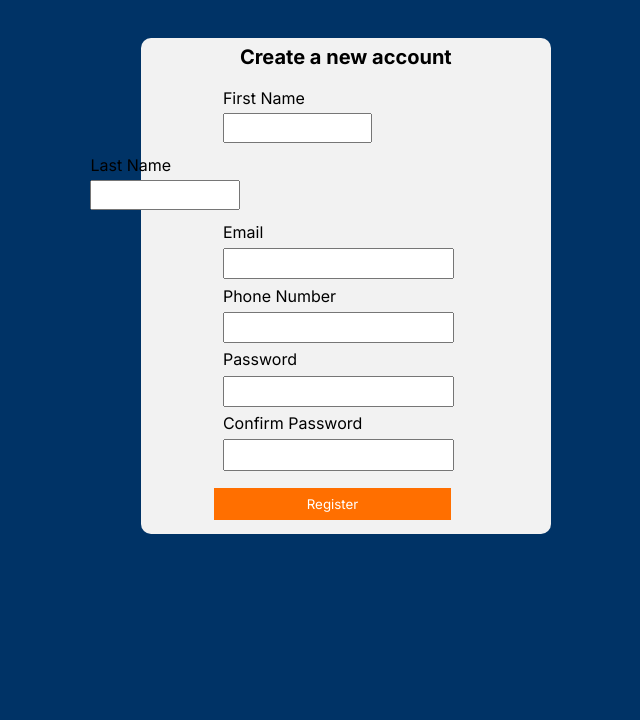
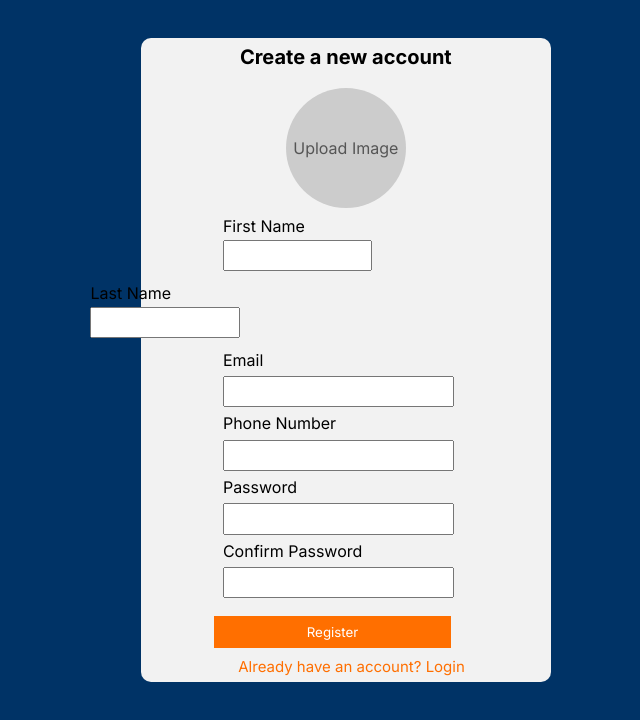
Before and after one commit to PrannavP/BookMyTicket-Frontend, a React (Vite) app: page /register in a window 1280 px wide. Shown: the top 720 px of the page, without its empty margins (307-947 px from the left). Built offline with nearby package versions, Linux system fonts and the light colour scheme.

Commit message:
Add Registration Profile Image Input

```diff
--- a/package.json
+++ b/package.json
@@ -13,6 +13,7 @@
     "axios": "^1.7.2",
     "react": "^18.3.1",
     "react-dom": "^18.3.1",
+    "react-helmet": "^6.1.0",
     "react-icons": "^5.2.1",
     "react-router-dom": "^6.25.1",
     "react-slick": "^0.30.2",
--- a/src/components/dashboardpageComponent/LogoutButton.jsx
+++ b/src/components/dashboardpageComponent/LogoutButton.jsx
@@ -1,7 +1,5 @@
 const LogoutButton = () => {
     const handleLogout = () => {
-        localStorage.clear();
-
         // redirect to login page
         window.location.href = '/login';
     };
--- a/src/components/loginpageComponent/LoginForm.jsx
+++ b/src/components/loginpageComponent/LoginForm.jsx
@@ -28,7 +28,12 @@ const LoginForm = () => {
 			});
 
 			setSuccess('Login Successful');
-			window.location.href = '/dashboard';
+
+			// redirect after 1200ms
+			setTimeout(() => {
+				window.location.href = '/dashboard';
+			}, 1200);
+
 		}catch(err){
 			if(err.response && err.response.data && err.response.data.error){
 				setError(err.response.data.error);
--- a/src/components/registerpageComponent/RegisterForm.jsx
+++ b/src/components/registerpageComponent/RegisterForm.jsx
@@ -1,11 +1,12 @@
-// register page component
-
+import { useState } from "react";
 import axios from "axios";
-import { useState } from "react";
-
+import { Link } from "react-router-dom";
 import '../../styles/registerform.css';
 
 const RegisterForm = () => {
+    const [profileImage, setProfileImage] = useState(null);
+    const [profileImageFile, setProfileImageFile] = useState(null);
+
     const [firstName, setFirstName] = useState('');
     const [lastName, setLastName] = useState('');
     const [email, setEmail] = useState('');
@@ -18,39 +19,52 @@ const RegisterForm = () => {
 
     const fullname = `${firstName} ${lastName}`;
 
+    // Image handler
+    const handleImageChange = (e) => {
+        const file = e.target.files[0];
+        if (file) {
+            setProfileImage(URL.createObjectURL(file)); // Preview
+            setProfileImageFile(file); // Store file object
+        }
+    };
+
     const handleRegister = async (e) => {
         e.preventDefault();
 
-        if(!firstName || !lastName || !email || !phonenumber || !password){
+        if (!profileImageFile || !firstName || !lastName || !email || !phonenumber || !password) {
             alert('Please fill in all fields.');
             return;
+        }
+
+        if (password !== confirmPassword) {
+            alert('Passwords do not match.');
+            return;
+        }
+
+        const formData = new FormData();
+        formData.append('full_name', fullname);
+        formData.append('email', email);
+        formData.append('password', password);
+        formData.append('contact_number', phonenumber);
+        formData.append('address', address);
+        formData.append('age', age);
+        formData.append('profile_image', profileImageFile);
+
+        try {
+            await axios.post('http://localhost:3000/register', formData, {
+                headers: {
+                    'Content-Type': 'multipart/form-data'
+                }
+            });
+
+            window.location.href = '/login';
+
+        } catch (err) {
+            alert('Something went wrong in registration: ' + err.message);
+        }
     };
 
-        if (password !== confirmPassword) { // Add this validation
-            alert('Passwords do not match.');
-            return;
-        };
-
-        // api register request
-        try{
-            await axios.post('http://localhost:3000/register', {
-                full_name: fullname,
-                email: email,
-                password: password,
-                contact_number: phonenumber,
-                address: address,
-                age: age
-            });
-
-            // after successful registration redirect to login page
-            window.location.href = '/login';
-
-        }catch(err){
-            setError('Something went wrong in registration: ' + err.message);
-        };
-    };
-
-    return(
+    return (
         <>
             <div className="registerform-main-container">
                 <div className="registerform-container">
@@ -58,14 +72,30 @@ const RegisterForm = () => {
                         <h3>Create a new account</h3>
                     </div>
                     <div className="registerform-input-container">
+                        <div className="image-upload-container">
+                            <label htmlFor="profileImage" className="image-upload-label">
+                                {profileImage ? (
+                                    <img src={profileImage} alt="Profile" className="profile-image" />
+                                ) : (
+                                    <span className="upload-text">Upload Image</span>
+                                )}
+                            </label>
+                            <input
+                                type="file"
+                                id="profileImage"
+                                accept="image/*"
+                                onChange={handleImageChange}
+                            />
+                        </div>
+
                         <div className="first-name-input-container">
                             <label htmlFor="firstname">First Name</label><br />
-                        <input type="text" name="firstname" value={firstName} onChange={(e) => setFirstName(e.target.value)}/>
+                            <input type="text" name="firstname" value={firstName} onChange={(e) => setFirstName(e.target.value)} />
                         </div>
 
                         <div className="last-name-input-container">
                             <label htmlFor="lastname">Last Name</label><br />
-                        <input type="text" name="lastname" value={lastName} onChange={(e) => setLastName(e.target.value)}/>
+                            <input type="text" name="lastname" value={lastName} onChange={(e) => setLastName(e.target.value)} />
                         </div>
 
                         <div className="other-input-container">
@@ -73,7 +103,7 @@ const RegisterForm = () => {
                             <input type="email" name='email' value={email} onChange={(e) => setEmail(e.target.value)} /><br />
 
                             <label htmlFor="phonenumber">Phone Number</label><br />
-                        <input type="tel" name='phonenumber' value={phonenumber} onChange={(e) => setPhoneNumber(e.target.value)}/><br />
+                            <input type="tel" name='phonenumber' value={phonenumber} onChange={(e) => setPhoneNumber(e.target.value)} /><br />
 
                             <label htmlFor="password">Password</label><br />
                             <input type="password" name='password' value={password} onChange={(e) => setPassword(e.target.value)} /><br />
@@ -82,8 +112,8 @@ const RegisterForm = () => {
                             <input type="password" name='c_password' value={confirmPassword} onChange={(e) => setConfirmPassword(e.target.value)} /><br />
                         </div>
 
-                    <button className="register-btn" onClick={handleRegister}>Register</button>
-
+                        <button className="register-btn" onClick={handleRegister}>Register</button><br />
+                        <Link to="/login" className="login-link">Already have an account? Login</Link>
                     </div>
                 </div>
             </div>
--- a/src/pages/DashboardPage.jsx
+++ b/src/pages/DashboardPage.jsx
@@ -1,8 +1,13 @@
 import LogoutButton from "../components/dashboardpageComponent/LogoutButton";
 
 const DashboardPage = () => {
+
     return(
-        <LogoutButton />
+        <>
+            <h1>Dashboard</h1>
+
+            <LogoutButton />
+        </>
     );
 };
 
--- a/src/pages/EventsPage.jsx
+++ b/src/pages/EventsPage.jsx
@@ -1,7 +1,9 @@
+import NavBar from "../components/homepageComponent/NavBar";
+
 const EventsPage = () => {
     return(
         <>
-            <h1>Events Page</h1>
+            <NavBar />
         </>
     )
 };
--- a/src/styles/registerform.css
+++ b/src/styles/registerform.css
@@ -63,3 +63,47 @@ input[name='firstname'], input[name='lastname']{
     cursor: pointer;
     margin-bottom: 2%;
 }
+
+.login-link{
+    margin-left: 22%;
+    font-size: 15px;
+    color: #FF6F00;
+}
+
+/* Container for the profile image upload */
+.image-upload-container {
+    margin-bottom: 2%; /* Add space below the image upload section */
+    text-align: center; /* Center align the image container */
+}
+
+/* Label for the profile image input */
+.image-upload-label {
+    display: block;
+    width: 120px; /* Adjust width as needed */
+    height: 120px; /* Adjust height as needed */
+    border-radius: 50%; /* Make the image circular */
+    background-color: #ccc; /* Light grey background for the placeholder */
+    overflow: hidden; /* Hide overflow to maintain circular shape */
+    margin: 0 auto; /* Center the label horizontally */
+    position: relative; /* Positioning context for the placeholder text */
+    cursor: pointer; /* Indicate that the area is clickable */
+}
+
+/* Style for the displayed profile image */
+.profile-image {
+    width: 100%;
+    height: 100%;
+    object-fit: cover; /* Ensure the image covers the circle */
+}
+
+/* Style for the upload text */
+.upload-text {
+    line-height: 120px; /* Center text vertically */
+    color: #555; /* Text color */
+    font-size: 16px; /* Font size */
+}
+
+/* Hide the file input */
+input[type="file"] {
+    display: none; /* Hide the file input */
+}
```
Also changed, not shown: src/styles/dashboard.css (added), 1 other file (tests, documents, lock files or other folders). Lines whose indentation alone changed are shown as unchanged.
